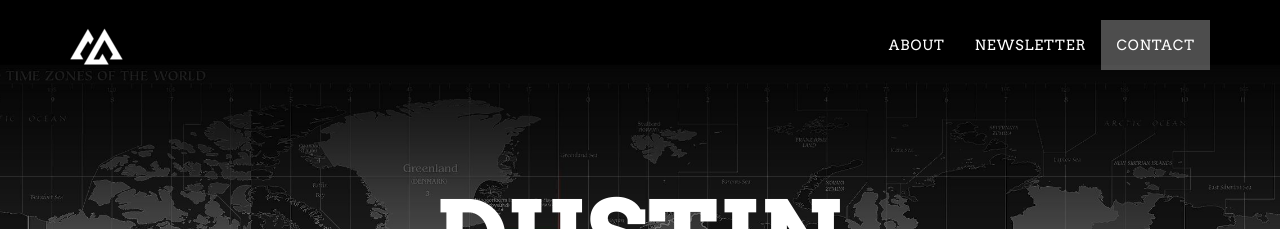
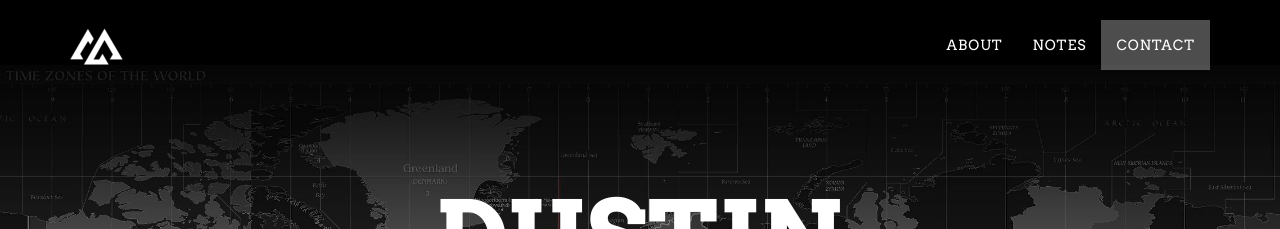
Before and after one commit to dustinwmooney/dustinmooney.website, a Jekyll site: the page built from index.html, in a window 1280 px wide. Shown: the top 229 px of the page. Built offline with Jekyll 4.4.1, drawn with Linux system fonts in a browser that asks for light colours; nearby versions of some CDN libraries.

Commit message:
Update nav.html

```diff
--- a/_includes/nav.html
+++ b/_includes/nav.html
@@ -21,7 +21,7 @@
                         <a class="page-scroll" href="#about">About</a>
                     </li>
                     <li>
-                        <a class="page-scroll" href="#download">Newsletter</a>
+                        <a class="page-scroll" href="#download">Notes</a>
                     </li>
                     <li>
                         <a class="page-scroll" href="#contact">Contact</a>
```
